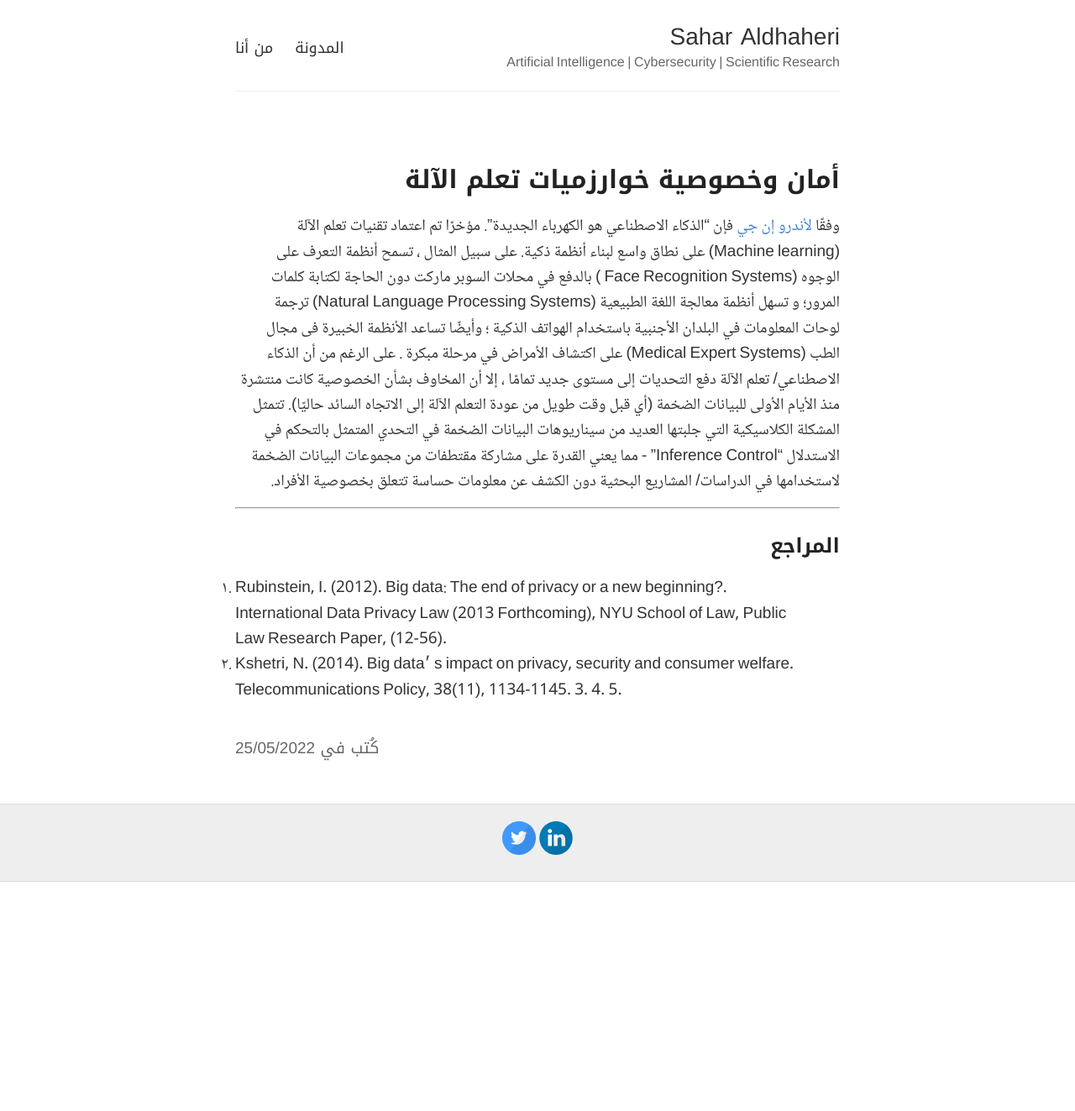
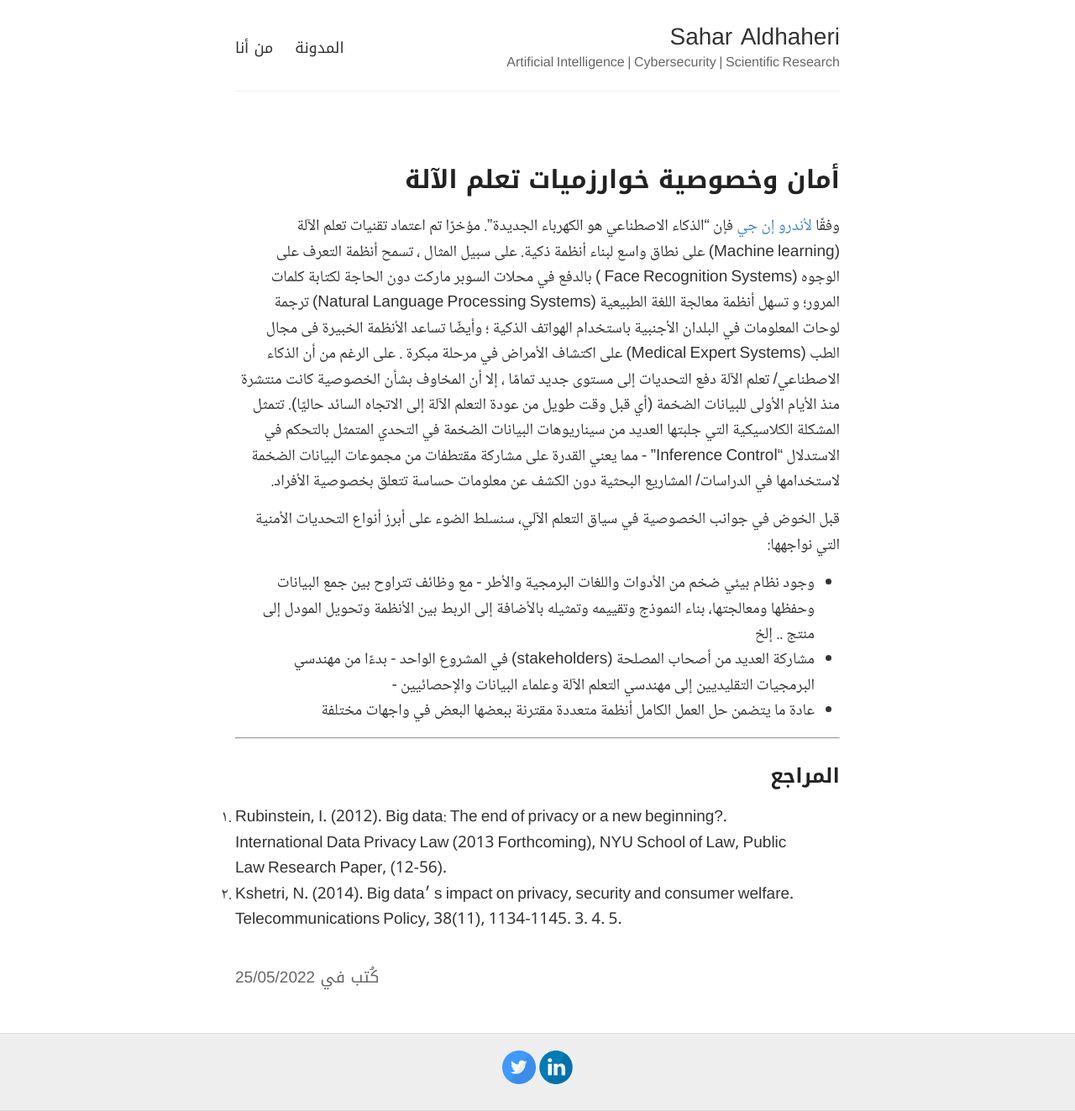
Before and after one commit to sahar119911/AldhaheriS, a Jekyll site: the page built from _posts/2022-5-25-ML-privacy.md, in a window 1280 px wide. Shown: the whole page at 84% size. Built offline with Jekyll 4.4.1, drawn with Linux system fonts in a browser that asks for light colours; before the commit the page ends 1050 px from its top, so only the background shows below that.

Commit message:
Update 2022-5-25-ML-privacy.md

```diff
--- a/_posts/2022-5-25-ML-privacy.md
+++ b/_posts/2022-5-25-ML-privacy.md
@@ -7,6 +7,16 @@ published: true
 
 وفقًا [لأندرو إن جي](https://en.wikipedia.org/wiki/Andrew_Ng)  فإن "الذكاء الاصطناعي هو الكهرباء الجديدة". مؤخرًا تم اعتماد تقنيات تعلم الآلة (Machine learning) على نطاق واسع لبناء أنظمة ذكية. على سبيل المثال ، تسمح أنظمة التعرف على الوجوه (Face Recognition Systems ) بالدفع في محلات السوبر ماركت دون الحاجة لكتابة كلمات المرور؛ و تسهل أنظمة معالجة اللغة الطبيعية (Natural Language Processing Systems) ترجمة لوحات المعلومات في البلدان الأجنبية باستخدام الهواتف الذكية ؛ وأيضًا تساعد الأنظمة الخبيرة فى مجال الطب (Medical Expert Systems) على اكتشاف الأمراض في مرحلة مبكرة . على الرغم من أن الذكاء الاصطناعي/ تعلم الآلة دفع التحديات إلى مستوى جديد تمامًا ، إلا أن المخاوف بشأن الخصوصية كانت منتشرة منذ الأيام الأولى للبيانات الضخمة (أي قبل وقت طويل من عودة التعلم الآلة إلى الاتجاه السائد حاليًا). تتمثل المشكلة الكلاسيكية التي جلبتها العديد من سيناريوهات البيانات الضخمة في التحدي المتمثل بالتحكم في الاستدلال "Inference Control" - مما يعني القدرة على مشاركة مقتطفات من مجموعات البيانات الضخمة لاستخدامها في الدراسات/ المشاريع البحثية دون الكشف عن معلومات حساسة تتعلق بخصوصية الأفراد.
 
+
+قبل الخوض في جوانب الخصوصية في سياق التعلم الآلي، سنسلط الضوء على أبرز أنواع التحديات الأمنية التي نواجهها:
+
+- وجود نظام بيئي ضخم  من الأدوات واللغات البرمجية والأطر - مع وظائف تتراوح بين جمع البيانات وحفظها ومعالجتها، بناء النموذج وتقييمه وتمثيله بالأضافة إلى الربط بين الأنظمة وتحويل المودل إلى منتج .. إلخ
+- مشاركة العديد من أصحاب المصلحة (stakeholders) في المشروع الواحد - بدءًا من مهندسي البرمجيات التقليديين إلى مهندسي التعلم الآلة وعلماء البيانات والإحصائيين -
+- عادة ما يتضمن حل العمل الكامل أنظمة متعددة مقترنة ببعضها البعض في واجهات مختلفة
+
+
+
+
 ---
 
 ## المراجع
```
